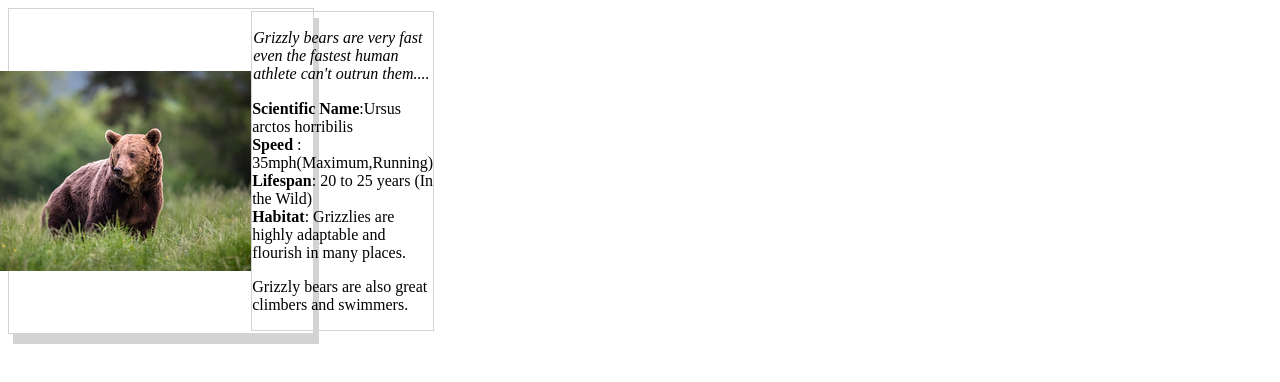
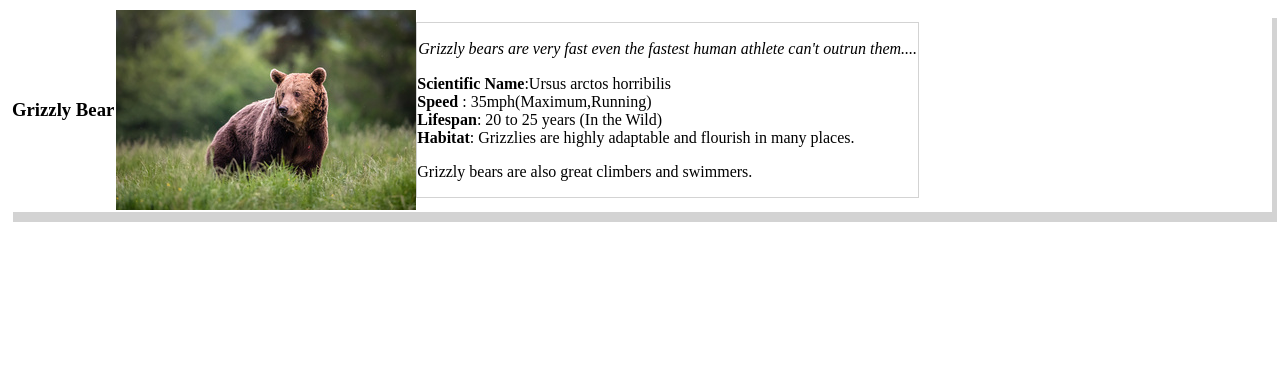
Before and after one commit to jjblakney/Animal_Trading_Card, a plain HTML site: page index.html in a window 1280 px wide. Drawn offline with Linux system fonts and the light colour scheme.

Commit message:
Update styles.css

```diff
--- a/styles.css
+++ b/styles.css
@@ -1,17 +1,15 @@
 /* add your CSS here */
 
 .full_card_container{
-
+ display: flex;
+ align-items: center;
+ justify-content:center
  border-style:solid;
  border-width:thin;
  border-color:lightgrey;
  padding:2px;
  box-shadow: 5px 10px  lightgrey;
 /* position:absolute; */
- width:300px;
- display: flex;
- align-items: center;
- justify-content:center;
   }
 
 .bottomcontainer{
```
